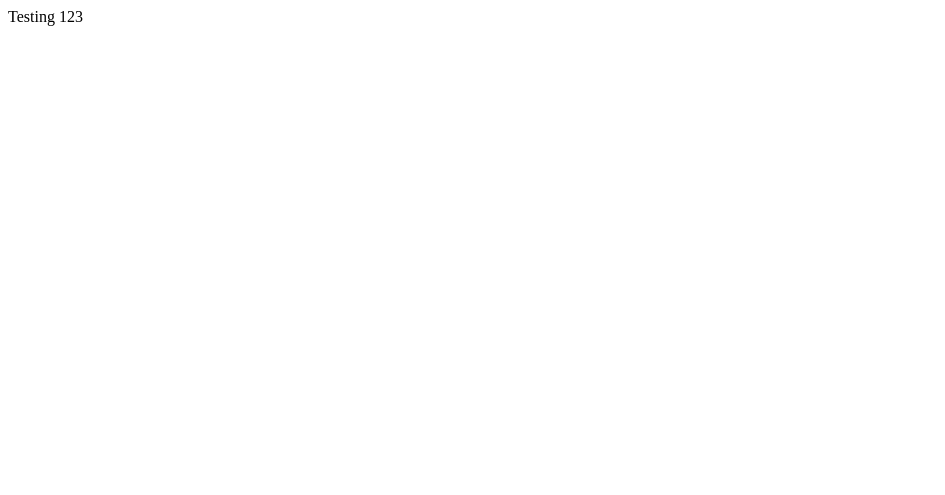
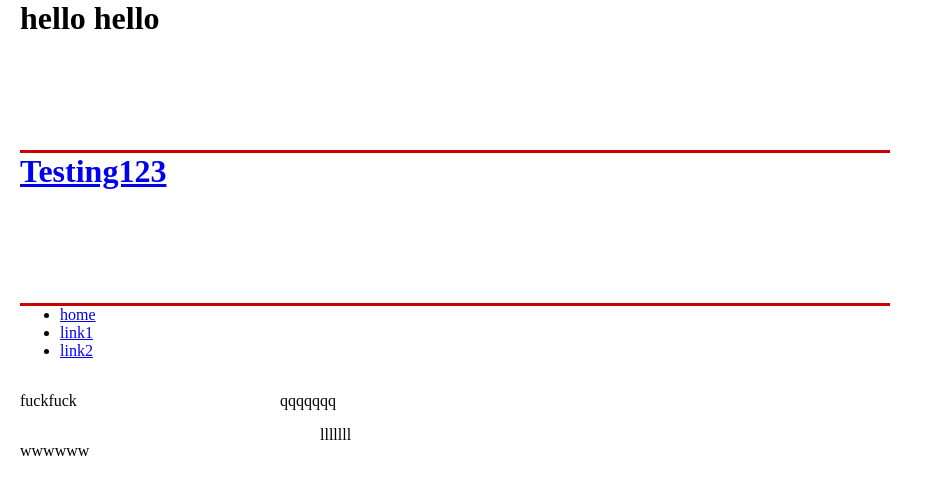
Before and after one commit to tgh612/tovid-, a PHP site: page / in a window 1280 px wide. Before the commit the part shown is almost empty. Shown: the top 495 px of the page, without its empty margins (0-945 px from the left). Run offline with PHP 8.4, Linux system fonts and the light colour scheme.

Commit message:
23/11/2013

```diff
--- a/tovidGithub/index.php
+++ b/tovidGithub/index.php
@@ -6,13 +6,50 @@ and open the template in the editor.
 -->
 <html>
     <head>
-        <meta charset="UTF-8">
-        <title></title>
+       <meta charset=utf-8" />
+        <title>Testing Page</title>
+
+        <meta http-equiv="Content-Type" content="text/html; charset=UTF-8">
+        <link rel="stylesheet" type="text/css" href="style.css" />
+
+
     </head>
-    <body>
-        Testing 123
+
+    <body id="index" class="home">
+        <div id="container">
+
+
+            <h1>hello hello</h1>
+            <br>
+            <h1><a href="#">Testing123</a></h1>
+
+	<nav><ul>
+		<li class="active"><a href="#">home</a></li>
+                <li><a href="link1.php">link1</a></li>
+                <li><a href="link2.php">link2</a></li>
+
+	</ul></nav>
+
+            <div id="col1">
+                <p>fuckfuck</p>
+            </div>
+            <div id="col2">
+                <P>qqqqqqq</P>
+            </div>
+
+            <div id="col2outer">
+                <div id="col2mid">
+                    <p>wwwwww</p>
+                </div>
+            <div id="coll2side">
+                <p>lllllll</p>
+            </div>
+            </div>
+        </div>
         <?php
         // put your code here
+
         ?>
+
     </body>
 </html>
--- a/tovidGithub/nbproject/private/private.xml
+++ b/tovidGithub/nbproject/private/private.xml
@@ -1,8 +1,12 @@
 <?xml version="1.0" encoding="UTF-8"?>
 <project-private xmlns="http://www.netbeans.org/ns/project-private/1">
+    <editor-bookmarks xmlns="http://www.netbeans.org/ns/editor-bookmarks/2" lastBookmarkId="0"/>
     <open-files xmlns="http://www.netbeans.org/ns/projectui-open-files/2">
         <group>
-            <file>file:/C:/Users/Thomas/Documents/NetBeansProjects/tovidGithub/index.php</file>
+            <file>file:/C:/Users/Thomas/Documents/GitHub/tovid-/tovidGithub/link2.php</file>
+            <file>file:/C:/Users/Thomas/Documents/GitHub/tovid-/tovidGithub/link1.php</file>
+            <file>file:/C:/Users/Thomas/Documents/GitHub/tovid-/tovidGithub/index.php</file>
+            <file>file:/C:/Users/Thomas/Documents/GitHub/tovid-/tovidGithub/style.css</file>
         </group>
     </open-files>
 </project-private>
--- /dev/null
+++ b/tovidGithub/style.css
@@ -0,0 +1,50 @@
+/*
+To change this license header, choose License Headers in Project Properties.
+To change this template file, choose Tools | Templates
+and open the template in the editor.
+*/
+/*
+    Created on : 22/11/2013, 5:04:36 PM
+    Author     : Thomas
+*/
+
+html, body{
+    margin: 0px;
+    padding: 0px;
+    border: 0px;
+
+
+}
+#container {
+    width: 870px;
+    margin: 0 0 0 20px;
+    padding: 0;
+}
+#container h1{
+    margin: 0;
+    padding: 0;
+    width: 100%;
+    height: 150px;
+    float: left;
+    border-bottom: #c00 solid 3px;
+}
+#container #col1{
+    width: 250px;
+    float: left;
+
+}
+#container #col2{
+    width: 610px;
+    float: right;
+    margin: 0;
+    padding: 0;
+}
+
+#col2outer #col2mid {
+ width: 300px;
+ float: left;
+ }
+ #col2outer #col2side {
+ width: 300px;
+ float: right;
+ }
```
Also changed, not shown: tovidGithub/link1.php (added, +19 -0 lines), tovidGithub/link2.php (added, +19 -0 lines), 1 other file.
